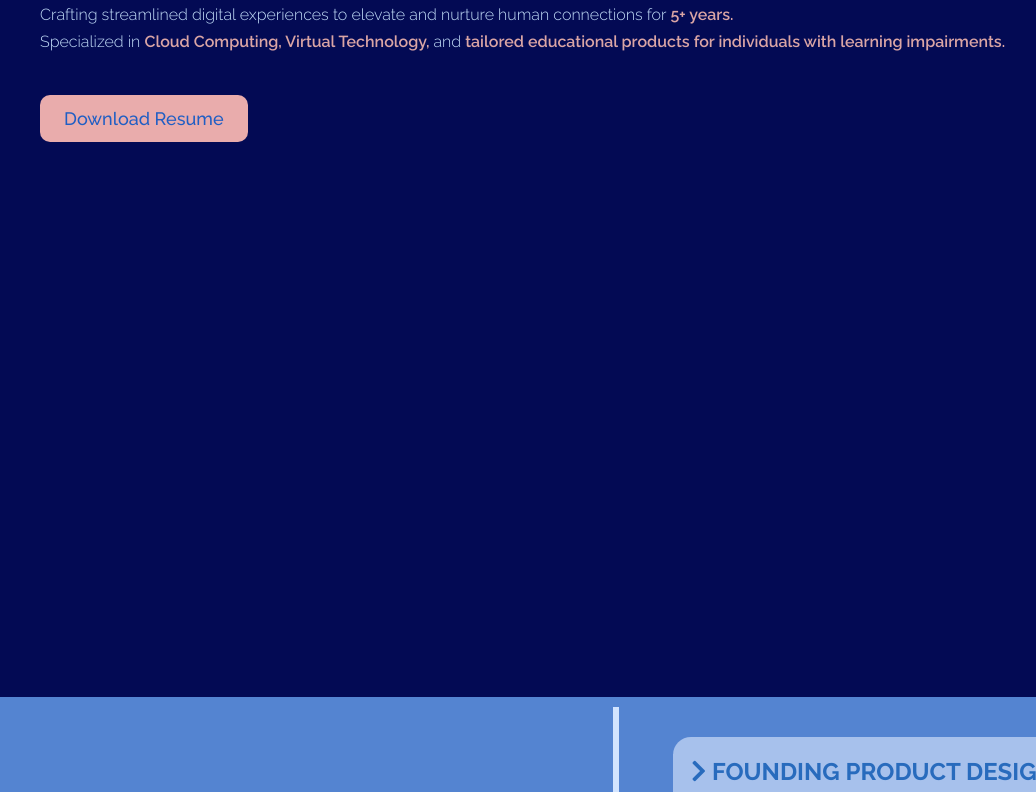
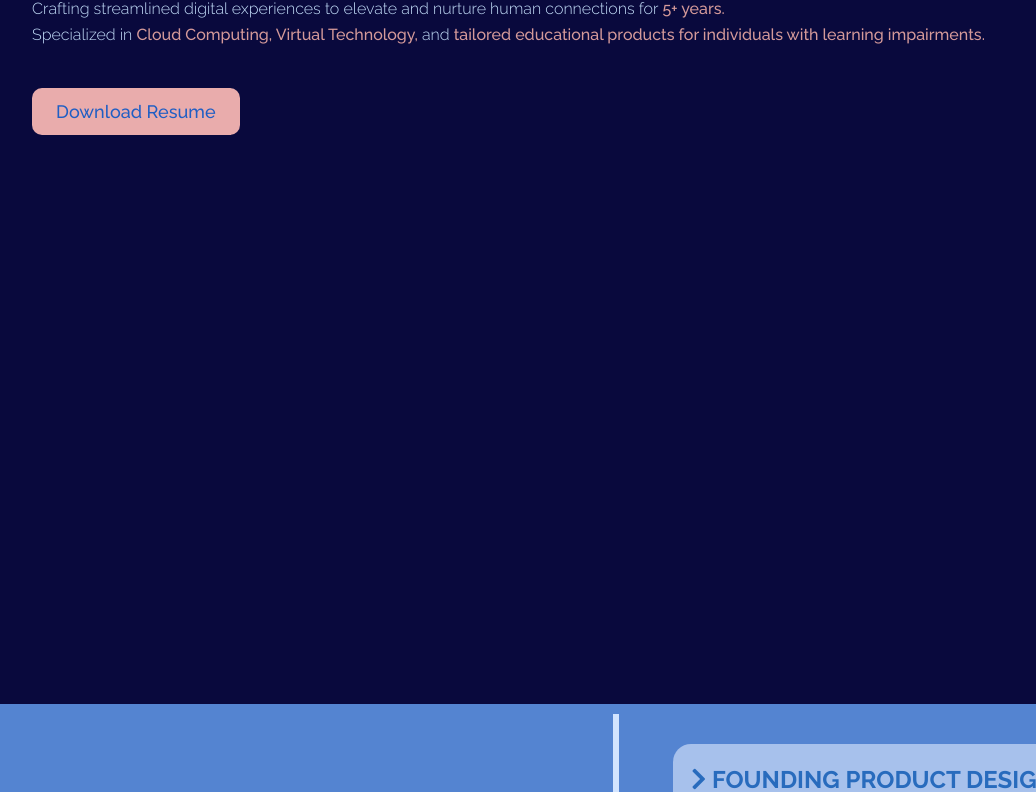
Before and after one commit to ShreyasiCU/CODED-Shreya-s-PORTFOLIO, a plain HTML site: page index.html in a window 1280 px wide. Shown: the part 263-1055 px from the top of the page, without its empty margins (24-1060 px from the left). Drawn offline with Linux system fonts and the light colour scheme; some packages are replaced by stand-ins of ours; a script that the page names is missing; a web font is replaced by a local one.

Commit message:
Add files via upload

```diff
--- a/index.html
+++ b/index.html
@@ -53,10 +53,10 @@
             <a href="https://www.linkedin.com/in/shreyasimandal/" class="btn">Download Resume</a>
 
           </div>
+          <script type="module" src="https://unpkg.com/@splinetool/viewer@1.0.64/build/spline-viewer.js"></script>
 
-          <script type="module" src="https://unpkg.com/@splinetool/viewer@1.0.63/build/spline-viewer.js"></script>
+
           <div class="spline">
-
 
             <spline-viewer url="https://prod.spline.design/DOi7lq8lNvtfNdFt/scene.splinecode"></spline-viewer>
 
--- a/style.css
+++ b/style.css
@@ -1,7 +1,7 @@
 :root {
   --primary-color: #5484d1;
   --secondary-color: #a7c1ec;
-  --tertiary-color: #030a54;
+  --tertiary-color: #09093d;
   --max-width: 1100px;
 
 }
@@ -30,7 +30,7 @@ body {
 
 
 .spline{
-  height: 520px;
+  height: 540px;
   display: flex;
   flex:1;
   align-items:flex-end;
@@ -84,7 +84,7 @@ body {
   align-content: flex-start;
   align-items:flex-end;
   background: var(--tertiary-color);
-  padding: 2rem 5rem 0.4rem 4rem;
+  padding: 1.6rem 0rem 0rem 3.5rem;
   font-size: 16px;
   font-weight: 400;
 
@@ -96,7 +96,7 @@ body {
 }
 .showcase-content h1 {
   font-size: 70px;
-  padding-bottom: 80px;
+  padding-bottom: 60px;
   font-weight: bolder;
   color:#fcfcfc;
   text-shadow:0.05rem 0.05rem 1rem #c6cbff ;
@@ -120,9 +120,9 @@ body {
 }
 
 .f-text{
-color:#daa5a5;
+color:rgb(213, 154, 154);
 height: 4.8em;
-font-weight: 550;
+font-weight: 460;
 }
 .lead1{
   padding-bottom: 15px;
```
